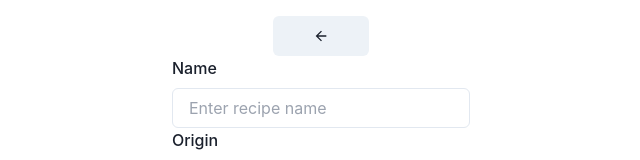
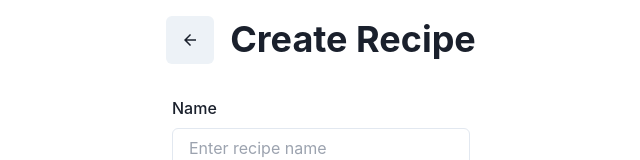
Before and after one commit to chazzaoui/diffussion-code-challenge, a Next.js app: page /create-recipe in a window 1280 px wide. Shown: the top 160 px of the page, without its empty margins (319-959 px from the left). Built offline with nearby package versions, Linux system fonts and the light colour scheme; no server answers.

Commit message:
(chore): code cleanup

```diff
--- a/components/recipeCard.tsx
+++ b/components/recipeCard.tsx
@@ -12,13 +12,16 @@ import {
 } from '@chakra-ui/react';
 import { Recipe } from '@/types';
 
-const RecipeCard: React.FC<{ recipe: Recipe }> = ({ recipe }) => {
+const RecipeCard: React.FC<{
+  recipe: Recipe;
+  isDetail?: boolean;
+}> = ({ recipe, isDetail }) => {
   const difficultyLevel =
     ['Easy', 'Medium', 'Hard', 'Expert'][recipe.difficulty - 1] ||
     'Unknown';
 
   return (
-    <GridItem>
+    <GridItem w={isDetail ? '100%' : undefined}>
       <Box
         maxW="sm"
         borderWidth="1px"
--- a/components/searchBar.tsx
+++ b/components/searchBar.tsx
@@ -27,7 +27,13 @@ const SearchBar = () => {
     setSearchTerm(value);
 
     if (value.length > 1) {
-      const filtered = recipes.filter((recipe) =>
+      // this mapping fixes the original indexes being messed up
+      // it makes sure that I call recipe/number endpoint with right item index
+      const indexedRecipes = recipes.map((recipe, index) => ({
+        index,
+        ...recipe,
+      }));
+      const filtered = indexedRecipes.filter((recipe) =>
         recipe.name.toLowerCase().includes(value.toLowerCase())
       );
       setFilteredRecipes(filtered.slice(0, 3));
@@ -50,10 +56,10 @@ const SearchBar = () => {
       </InputGroup>
       {filteredRecipes.length > 0 && (
         <VStack align="stretch">
-          {filteredRecipes.map((recipe, index) => (
+          {filteredRecipes.map((recipe) => (
             <Box
-              onClick={() => route.push(`/recipe/${index}`)}
-              key={recipe.name}
+              onClick={() => route.push(`/recipe/${recipe.index}`)}
+              key={recipe.name + recipe.index}
               p={2}
               shadow="md"
             >
--- a/pages/create-recipe.tsx
+++ b/pages/create-recipe.tsx
@@ -10,6 +10,7 @@ import {
   Flex,
   IconButton,
   useToast,
+  Heading,
 } from '@chakra-ui/react';
 import { ArrowBackIcon } from '@chakra-ui/icons';
 import { useRouter } from 'next/router';
@@ -72,13 +73,15 @@ export default function CreateRecipe() {
 
   return (
     <Container>
-      <IconButton
-        aria-label="Return to home page"
-        onClick={() => route.push('/')}
-        width={24}
-      >
-        <ArrowBackIcon />
-      </IconButton>
+      <Flex justify="space-between" align="center" gap={4} mb="8">
+        <IconButton
+          aria-label="Return to home page"
+          onClick={() => route.push('/')}
+          icon={<ArrowBackIcon />}
+          size="lg"
+        />
+        <Heading>Create Recipe</Heading>
+      </Flex>
       <form onSubmit={handleSubmit(onSubmit)}>
         <FormControl isInvalid={!!errors.name}>
           <FormLabel htmlFor="name">Name</FormLabel>
--- a/pages/recipe/[index].tsx
+++ b/pages/recipe/[index].tsx
@@ -1,4 +1,4 @@
-import { Flex, Spinner } from '@chakra-ui/react';
+import { Spinner } from '@chakra-ui/react';
 import { useRouter } from 'next/router';
 import React, { useEffect, useState } from 'react';
 
@@ -50,7 +50,7 @@ const RecipeDetails = () => {
 
   return (
     <Container>
-      {recipe ? <RecipeCard recipe={recipe} /> : null}
+      {recipe ? <RecipeCard isDetail recipe={recipe} /> : null}
     </Container>
   );
 };
--- a/types/index.ts
+++ b/types/index.ts
@@ -11,4 +11,5 @@ export type Recipe = {
   serves: number;
   authenticity: string;
   stock: string;
+  index?: number;
 };
```
